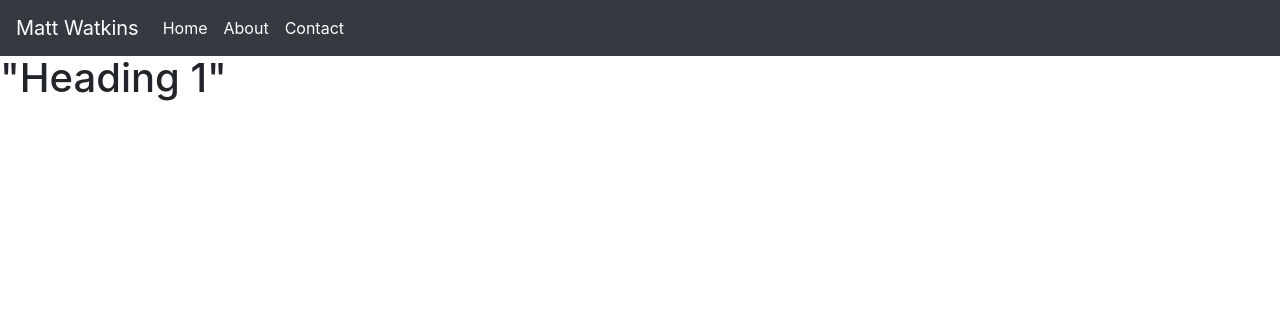
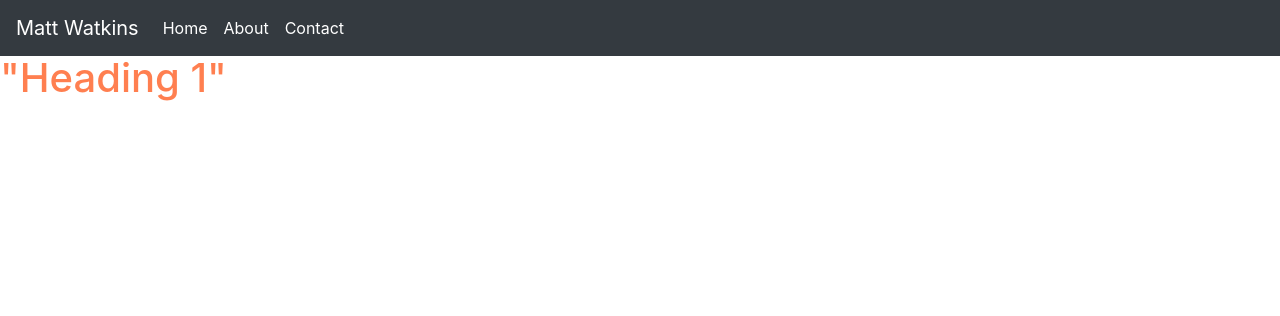
Before and after one commit to MatWatkins/portfolio, a PHP site: page / in a window 1280 px wide. Shown: the top 316 px of the page. Run offline with PHP 8.4, Linux system fonts and the light colour scheme; some libraries are stand-ins or nearby versions.

Commit message:
H1 color change v2

```diff
--- a/Applications/MAMP/htdocs/design.css
+++ b/Applications/MAMP/htdocs/design.css
@@ -3,6 +3,6 @@
     color: chartreuse;
 }
 
-.h1 {
+h1 {
     color: coral;
 }
```
